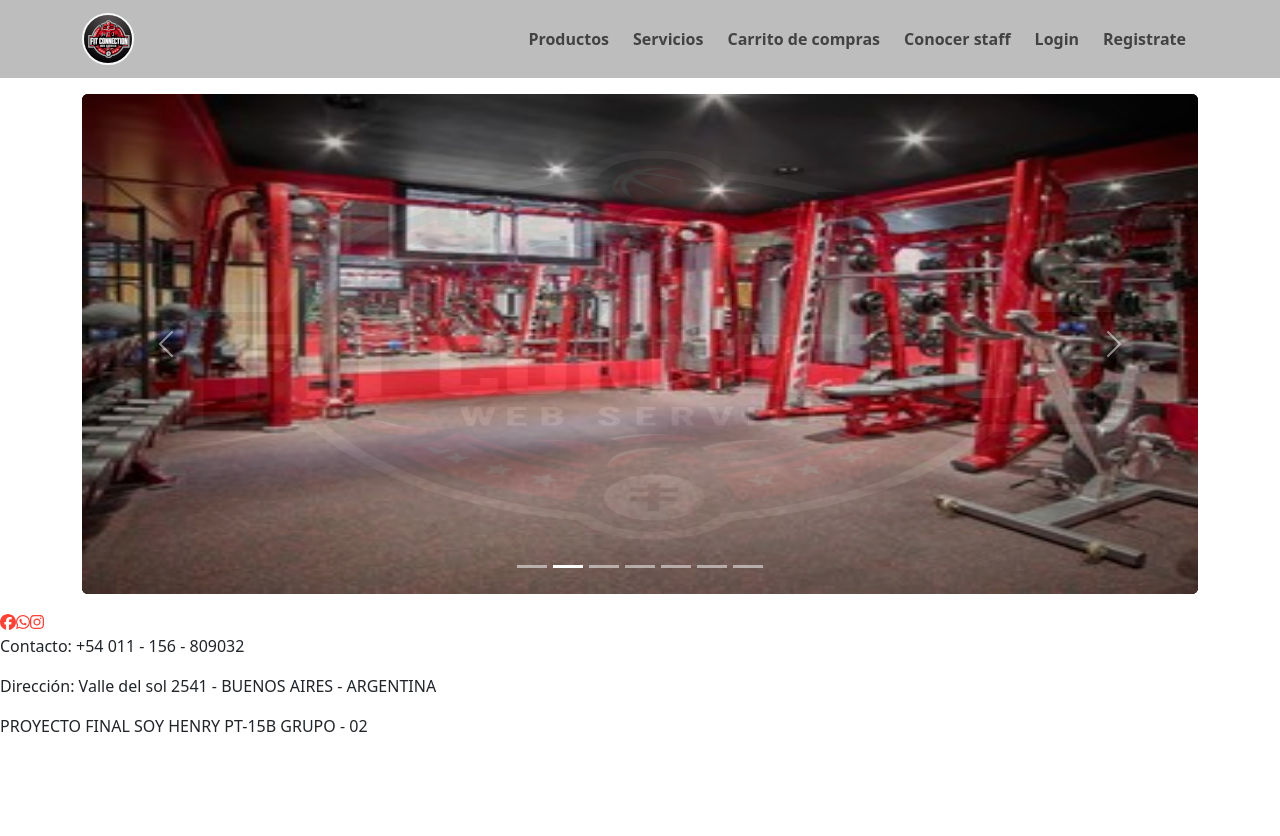
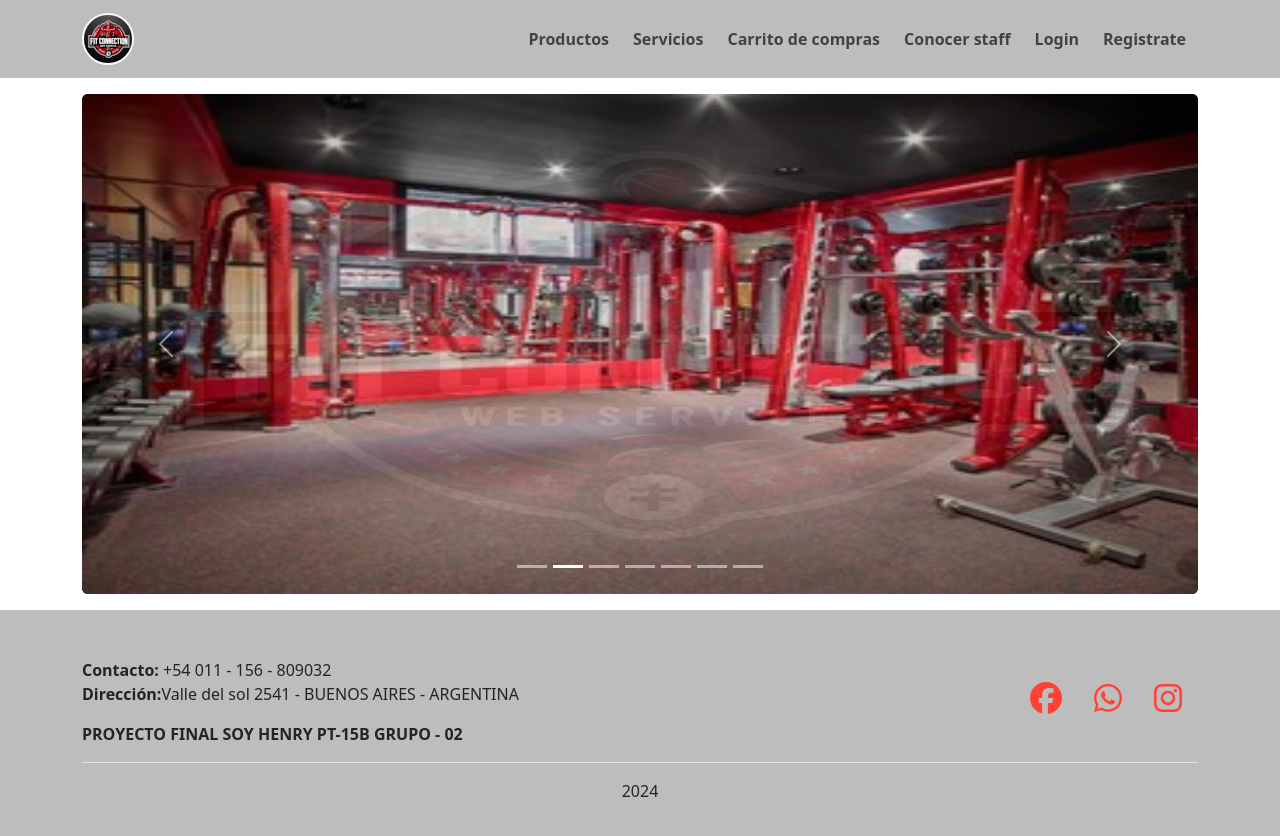
Before and after one commit to PHRCOOK/FIT-CONNECTION-PF-GRUPO-02, a React (Vite) app in the folder client/: page / in a window 1280 px wide. Shown: the top 836 px of the page. Before the commit the page ends 800 px from the top, so only its background shows below. Built offline with nearby package versions, Linux system fonts and the light colour scheme.

Commit message:
Update App.scss, footer.jsx, and home.jsx

```diff
--- a/client/src/components/footer/footer.jsx
+++ b/client/src/components/footer/footer.jsx
@@ -4,11 +4,22 @@ import {
   faInstagram,
   faWhatsapp,
 } from "@fortawesome/free-brands-svg-icons";
+import { Container, Row, Col } from "react-bootstrap";
+
 export default function Footer() {
   return (
-    <div className="footer">
-      <div className="social-media-buttons">
+    <div className="bg-secondary">
+      <Container>
+        <footer className="py-5">
+          <Row>
+            <Col xs="12" md="8">
+              <div><span className="fw-bold">Contacto:</span> +54 011 - 156 - 809032</div>
+              <div><span className="fw-bold">Dirección:</span>Valle del sol 2541 - BUENOS AIRES - ARGENTINA</div>
+              <div className="fw-bold my-3">PROYECTO FINAL SOY HENRY PT-15B GRUPO - 02</div>
+            </Col>
+            <Col xs="12" md="4" className="fs-2 text-md-end text-center my-3">
               <a
+                className="mx-3"
                 href="https://www.facebook.com/tuPagina"
                 target="_blank"
                 rel="noopener noreferrer"
@@ -16,6 +27,7 @@ export default function Footer() {
                 <FontAwesomeIcon icon={faFacebook} />
               </a>
               <a
+                className="mx-3"
                 href="https://wa.me/tuNumero"
                 target="_blank"
                 rel="noopener noreferrer"
@@ -23,18 +35,18 @@ export default function Footer() {
                 <FontAwesomeIcon icon={faWhatsapp} />
               </a>
               <a
+                className="mx-3"
                 href="https://www.instagram.com/tuPagina"
                 target="_blank"
                 rel="noopener noreferrer"
               >
                 <FontAwesomeIcon icon={faInstagram} />
               </a>
-      </div>
-      <div className="contact-info">
-        <p>Contacto: +54 011 - 156 - 809032</p>
-        <p>Dirección: Valle del sol 2541 - BUENOS AIRES - ARGENTINA</p>
-        <p>PROYECTO FINAL SOY HENRY PT-15B GRUPO - 02</p>
-      </div>
+            </Col>
+          </Row>
+          <div className="border-top text-center py-3">{new Date().getFullYear()}</div>
+        </footer>
+      </Container>
     </div>
   );
 }
```
Also changed, not shown: client/src/views/home/home.jsx (+0 -61 lines), client/src/App.scss (line endings or trailing spaces). Lines whose indentation alone changed are shown as unchanged.
